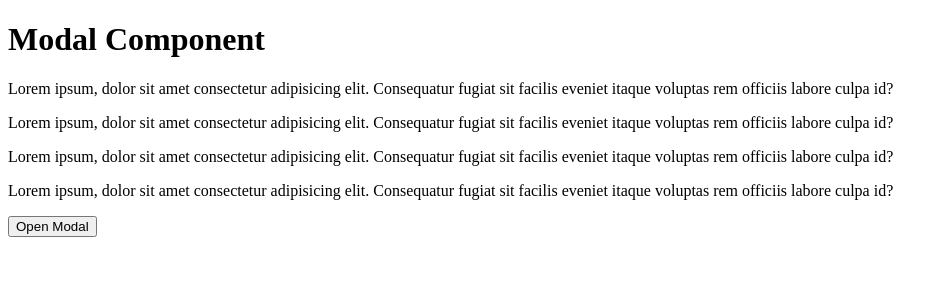
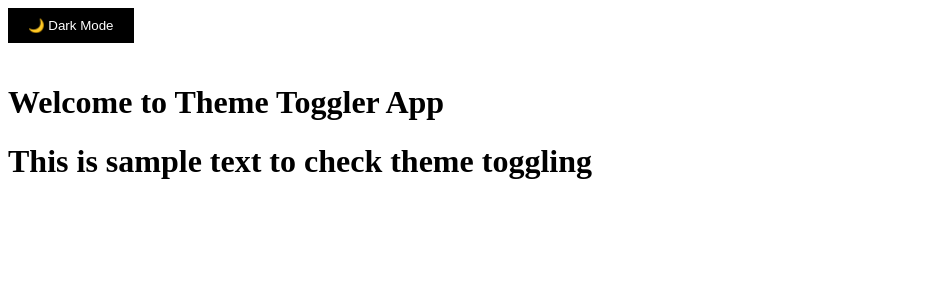
Before and after one commit to ArjunDivraniya/MERN, a React (Vite) app in the folder MAchine Coding/Components/: page /signup in a window 1280 px wide. Shown: the top 300 px of the page, without its empty margins (0-948 px from the left). Built offline with nearby package versions, Linux system fonts and the light colour scheme.

Commit message:
Refactor ThemeProvider and ThemeToggle components for improved readability and structure

```diff
--- a/MAchine Coding/Components/src/App.jsx
+++ b/MAchine Coding/Components/src/App.jsx
@@ -33,11 +33,11 @@ const App = () => {
    <Form/> */}
    {/* <Search/> */}
    {/* <TabComponent/> */}
-{/* <ThemeProvider>
+<ThemeProvider>
    <ThemeToggle/>
    <h1>Welcome to Theme Toggler App</h1>
    <h1>This is sample text to check theme toggling</h1>
-</ThemeProvider > */}
+</ThemeProvider >
 {/* <BrowserRouter>
 <Routes>
   <Route path='/' element={<Login/>}/>
@@ -56,7 +56,7 @@ const App = () => {
   {/* <StepForm/> */}
   {/* <Timer/> */}
   {/* <ShoppingCart/> */}
-<Model/>
+{/* <Model/> */}
 
 
     </>
--- a/MAchine Coding/Components/src/Components/ThemeContext.jsx
+++ b/MAchine Coding/Components/src/Components/ThemeContext.jsx
@@ -1,27 +1,22 @@
-import React, { useState, createContext, useEffect } from 'react';
+import React , {useState ,useEffect ,createContext} from 'react'
 
+export const ThemeContext  = createContext({theme:'light' , toggletheme: () => {} })
 
-export const ThemeContext = createContext({ theme: 'light', toggletheme: () => {} });
-
-const ThemeProvider = ({ children }) => {
-  const [theme, setTheme] = useState(localStorage.getItem('theme') || 'light');
+const ThemeProvider = ({children}) => {
+  const [theme,setTheme] =useState(localStorage.getItem('theme') || 'light')
 
   const toggletheme = () => {
     setTheme((prev) => (prev === 'light' ? 'dark' : 'light'));
-  };
-
-  useEffect(() => {
-    localStorage.setItem('theme', theme);
-  }, [theme]);
+  }
+  useEffect(()=>{
+    localStorage.setItem('theme',theme);
+  },[theme])
 
   return (
     <ThemeContext.Provider value={{ theme, toggletheme }}>
-        <div className={`app ${theme}`}>
- {children}
-        </div>
+      {children}
+    </ThemeContext.Provider>
+  )
+}
 
-    </ThemeContext.Provider>
-  );
-};
-
-export default ThemeProvider;
+export default ThemeProvider
--- a/MAchine Coding/Components/src/Components/ThemeToggle.jsx
+++ b/MAchine Coding/Components/src/Components/ThemeToggle.jsx
@@ -1,5 +1,5 @@
-import React from 'react';
-import { useContext } from 'react';
+import React , { useContext } from 'react';
+
 import {ThemeContext} from './ThemeContext.jsx';
 
 const ThemeToggle = () => {
```
